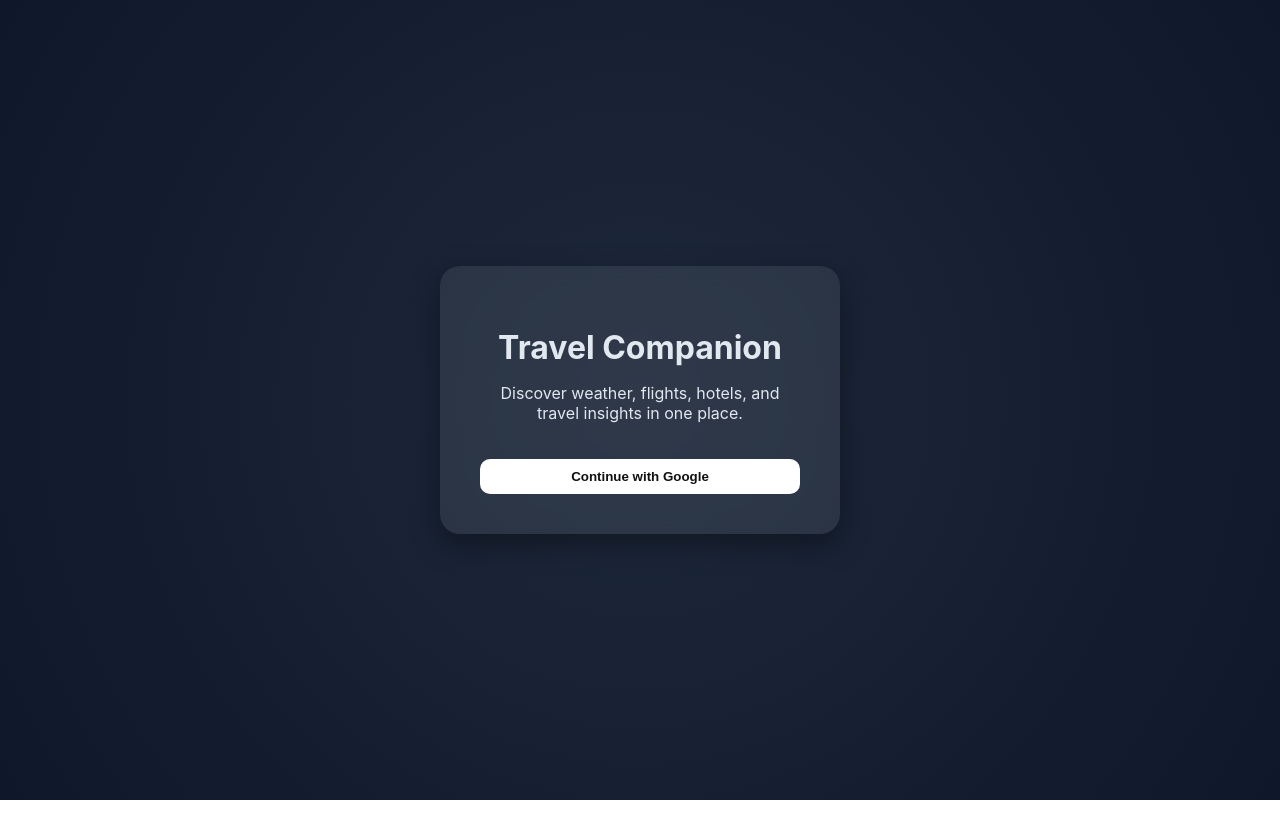
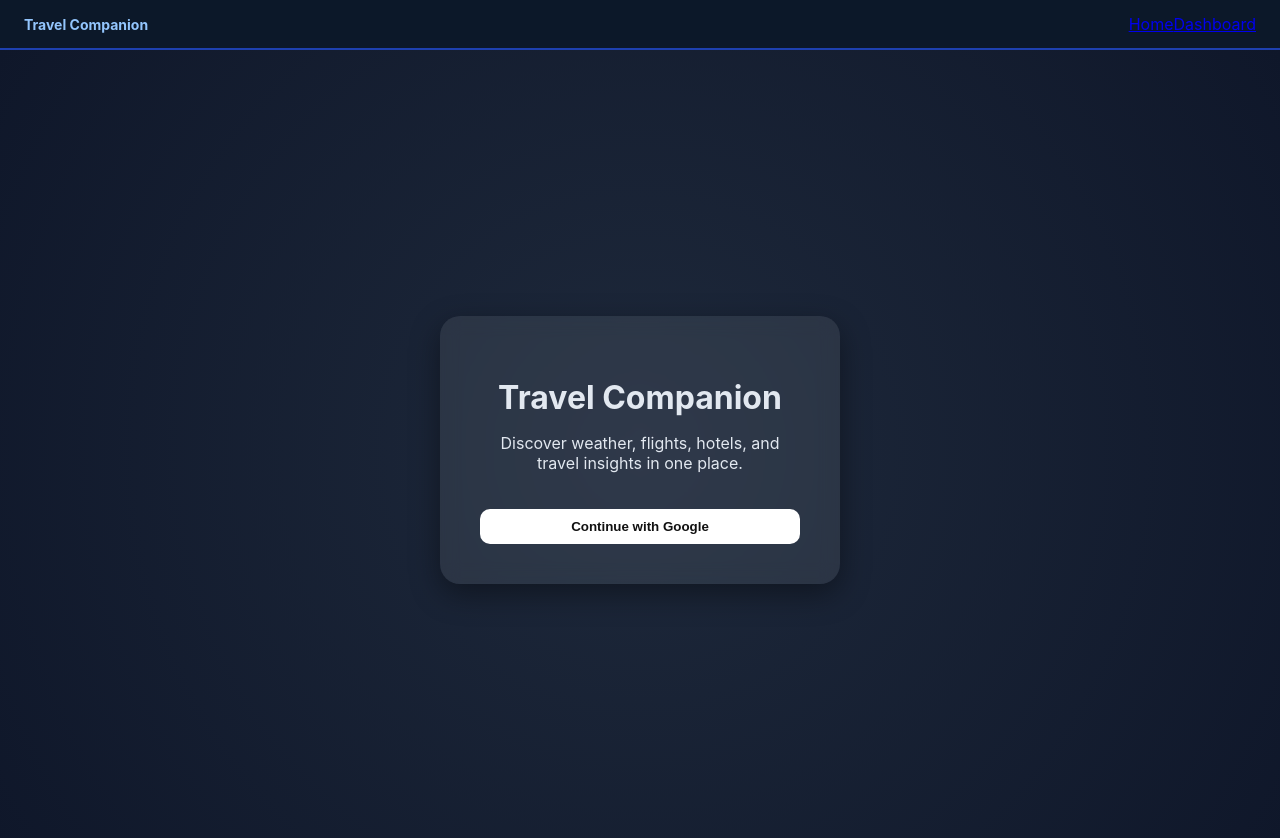
Before and after one commit to Jonnie-k/travel-companion, a React (Vite) app: page /travel-companion/login in a window 1280 px wide. Shown: the top 838 px of the page. Before the commit the page ends 800 px from the top, so only its background shows below. Built offline with nearby package versions, Linux system fonts and the light colour scheme; no server answers.

Commit message:
Add Navbar to App

```diff
--- a/src/App.jsx
+++ b/src/App.jsx
@@ -1,22 +1,21 @@
 import { Routes, Route } from "react-router-dom";
-
 import Home from "./pages/Home";
 import Login from "./pages/Login";
 import Register from "./pages/Register";
 import Search from "./pages/Search";
 import Dashboard from "./pages/Dashboard";
-
-
 import ProtectedRoute from "./components/ProtectedRoute";
+import Navbar from "./components/layout/Navbar";
 
 function App() {
   return (
+    <>
+      <Navbar />
       <Routes>
         <Route path="/" element={<Home />} />
         <Route path="/search" element={<Search />} />
         <Route path="/login" element={<Login />} />
         <Route path="/register" element={<Register />} />
-
         <Route
           path="/dashboard"
           element={
@@ -26,6 +25,7 @@
           }
         />
       </Routes>
+    </>
   );
 }
 
```
Lines whose indentation alone changed are shown as unchanged.
